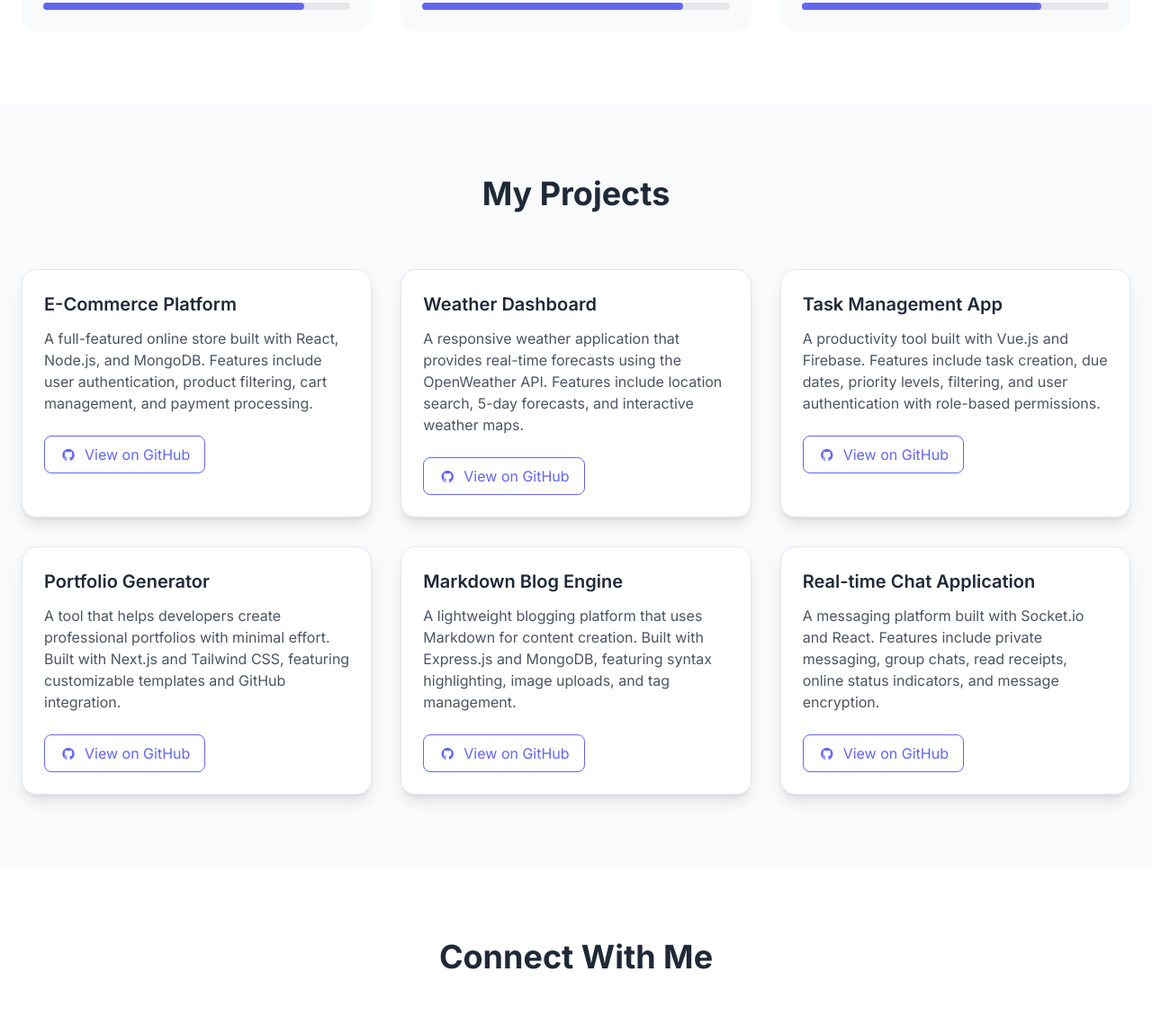
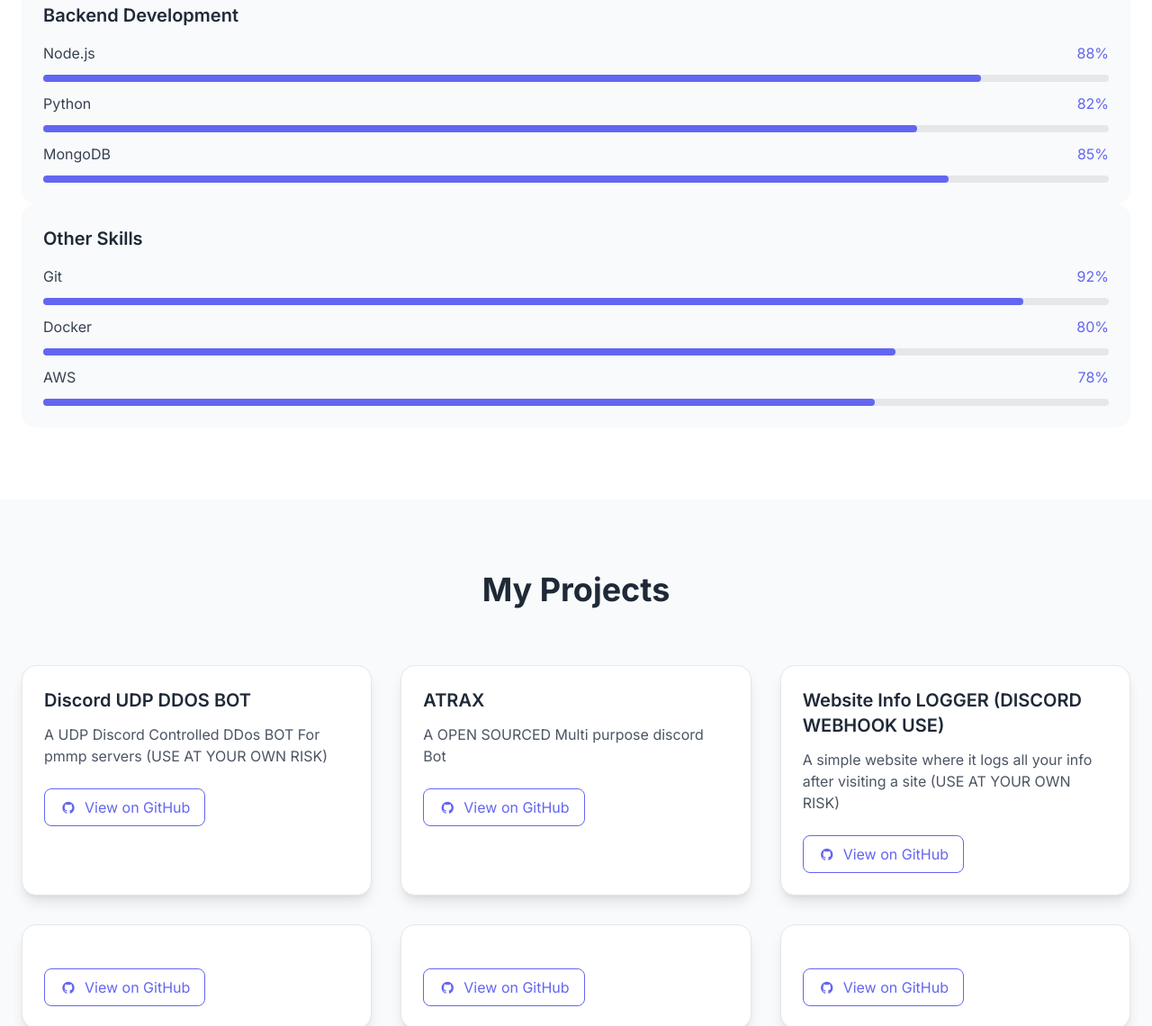
Before and after one commit to slovakians/crvt, a plain HTML site: page index.html in a window 1280 px wide. Shown: the part 1197-2337 px from the top of the page at 90% size. Drawn offline with nearby package versions, Linux system fonts and the light colour scheme.

Commit message:
Update index.html

```diff
--- a/index.html
+++ b/index.html
@@ -99,7 +99,7 @@ width: 100%;
 <span id="animated-text">syzdark</span><span class="cursor"></span>
 </h1>
 <p class="text-xl text-gray-600 mb-12 max-w-xl mx-auto">
-I'm a passionate full-stack developer creating elegant solutions to complex problems. Specializing in modern web technologies and clean, efficient code.
+I'm a passionate developer Specializing in modern web technologies and clean, efficient code.
 </p>
 <a href="#projects" class="btn-primary px-8 py-4 rounded-button text-lg font-medium whitespace-nowrap inline-flex items-center gap-2">
 View Projects
@@ -131,12 +131,6 @@ View Projects
 <div class="h-2 bg-gray-200 rounded-full">
 <div class="h-full bg-primary rounded-full" style="width: 90%"></div>
 </div>
-<div class="flex items-center justify-between">
-<span class="text-gray-700">React</span>
-<span class="text-primary">85%</span>
-</div>
-<div class="h-2 bg-gray-200 rounded-full">
-<div class="h-full bg-primary rounded-full" style="width: 85%"></div>
 </div>
 </div>
 </div>
@@ -202,9 +196,9 @@ View Projects
 <!-- Project Card 1 -->
 <div class="project-card bg-white rounded-lg overflow-hidden shadow-lg border border-gray-200">
 <div class="p-6">
-<h3 class="text-xl font-semibold mb-3">E-Commerce Platform</h3>
-<p class="text-gray-600 mb-6">A full-featured online store built with React, Node.js, and MongoDB. Features include user authentication, product filtering, cart management, and payment processing.</p>
-<a href="https://github.com/syzdark/ecommerce-platform" class="inline-flex items-center gap-2 text-primary hover:text-white hover:bg-primary px-4 py-2 rounded-button transition-colors border border-primary whitespace-nowrap">
+<h3 class="text-xl font-semibold mb-3">Discord UDP DDOS BOT</h3>
+<p class="text-gray-600 mb-6">A UDP Discord Controlled DDos BOT For pmmp servers (USE AT YOUR OWN RISK)</p>
+<a href="https://github.com/slovakians/Discord-DDOS-Bot" class="inline-flex items-center gap-2 text-primary hover:text-white hover:bg-primary px-4 py-2 rounded-button transition-colors border border-primary whitespace-nowrap">
 <span class="w-5 h-5 flex items-center justify-center">
 <i class="ri-github-fill"></i>
 </span>
@@ -215,9 +209,9 @@ View on GitHub
 <!-- Project Card 2 -->
 <div class="project-card bg-white rounded-lg overflow-hidden shadow-lg border border-gray-200">
 <div class="p-6">
-<h3 class="text-xl font-semibold mb-3">Weather Dashboard</h3>
-<p class="text-gray-600 mb-6">A responsive weather application that provides real-time forecasts using the OpenWeather API. Features include location search, 5-day forecasts, and interactive weather maps.</p>
-<a href="https://github.com/syzdark/weather-dashboard" class="inline-flex items-center gap-2 text-primary hover:text-white hover:bg-primary px-4 py-2 rounded-button transition-colors border border-primary whitespace-nowrap">
+<h3 class="text-xl font-semibold mb-3">ATRAX</h3>
+<p class="text-gray-600 mb-6">A OPEN SOURCED Multi purpose discord Bot</p>
+<a href="https://github.com/slovakians/Atrax" class="inline-flex items-center gap-2 text-primary hover:text-white hover:bg-primary px-4 py-2 rounded-button transition-colors border border-primary whitespace-nowrap">
 <span class="w-5 h-5 flex items-center justify-center">
 <i class="ri-github-fill"></i>
 </span>
@@ -228,9 +222,9 @@ View on GitHub
 <!-- Project Card 3 -->
 <div class="project-card bg-white rounded-lg overflow-hidden shadow-lg border border-gray-200">
 <div class="p-6">
-<h3 class="text-xl font-semibold mb-3">Task Management App</h3>
-<p class="text-gray-600 mb-6">A productivity tool built with Vue.js and Firebase. Features include task creation, due dates, priority levels, filtering, and user authentication with role-based permissions.</p>
-<a href="https://github.com/syzdark/task-manager" class="inline-flex items-center gap-2 text-primary hover:text-white hover:bg-primary px-4 py-2 rounded-button transition-colors border border-primary whitespace-nowrap">
+<h3 class="text-xl font-semibold mb-3">Website Info LOGGER (DISCORD WEBHOOK USE)</h3>
+<p class="text-gray-600 mb-6">A simple website where it logs all your info after visiting a site (USE AT YOUR OWN RISK)</p>
+<a href="https://github.com/slovakians/Info-Logger" class="inline-flex items-center gap-2 text-primary hover:text-white hover:bg-primary px-4 py-2 rounded-button transition-colors border border-primary whitespace-nowrap">
 <span class="w-5 h-5 flex items-center justify-center">
 <i class="ri-github-fill"></i>
 </span>
@@ -241,8 +235,8 @@ View on GitHub
 <!-- Project Card 4 -->
 <div class="project-card bg-white rounded-lg overflow-hidden shadow-lg border border-gray-200">
 <div class="p-6">
-<h3 class="text-xl font-semibold mb-3">Portfolio Generator</h3>
-<p class="text-gray-600 mb-6">A tool that helps developers create professional portfolios with minimal effort. Built with Next.js and Tailwind CSS, featuring customizable templates and GitHub integration.</p>
+<h3 class="text-xl font-semibold mb-3"></h3>
+<p class="text-gray-600 mb-6"></p>
 <a href="https://github.com/syzdark/portfolio-generator" class="inline-flex items-center gap-2 text-primary hover:text-white hover:bg-primary px-4 py-2 rounded-button transition-colors border border-primary whitespace-nowrap">
 <span class="w-5 h-5 flex items-center justify-center">
 <i class="ri-github-fill"></i>
@@ -254,8 +248,8 @@ View on GitHub
 <!-- Project Card 5 -->
 <div class="project-card bg-white rounded-lg overflow-hidden shadow-lg border border-gray-200">
 <div class="p-6">
-<h3 class="text-xl font-semibold mb-3">Markdown Blog Engine</h3>
-<p class="text-gray-600 mb-6">A lightweight blogging platform that uses Markdown for content creation. Built with Express.js and MongoDB, featuring syntax highlighting, image uploads, and tag management.</p>
+<h3 class="text-xl font-semibold mb-3"></h3>
+<p class="text-gray-600 mb-6"></p>
 <a href="https://github.com/syzdark/markdown-blog" class="inline-flex items-center gap-2 text-primary hover:text-white hover:bg-primary px-4 py-2 rounded-button transition-colors border border-primary whitespace-nowrap">
 <span class="w-5 h-5 flex items-center justify-center">
 <i class="ri-github-fill"></i>
@@ -267,8 +261,8 @@ View on GitHub
 <!-- Project Card 6 -->
 <div class="project-card bg-white rounded-lg overflow-hidden shadow-lg border border-gray-200">
 <div class="p-6">
-<h3 class="text-xl font-semibold mb-3">Real-time Chat Application</h3>
-<p class="text-gray-600 mb-6">A messaging platform built with Socket.io and React. Features include private messaging, group chats, read receipts, online status indicators, and message encryption.</p>
+<h3 class="text-xl font-semibold mb-3"></h3>
+<p class="text-gray-600 mb-6"></p>
 <a href="https://github.com/syzdark/realtime-chat" class="inline-flex items-center gap-2 text-primary hover:text-white hover:bg-primary px-4 py-2 rounded-button transition-colors border border-primary whitespace-nowrap">
 <span class="w-5 h-5 flex items-center justify-center">
 <i class="ri-github-fill"></i>
@@ -286,7 +280,7 @@ View on GitHub
 <h2 class="text-4xl font-bold mb-16 text-center">Connect With Me</h2>
 <div class="grid grid-cols-1 md:grid-cols-3 gap-8 max-w-4xl mx-auto">
     <!-- GitHub Card -->
-    <a href="https://github.com/syzdark" target="_blank" class="group">
+    <a href="https://github.com/slovakians" target="_blank" class="group">
         <div class="bg-gray-50 rounded-lg p-8 text-center transition-all duration-300 hover:shadow-lg hover:-translate-y-2">
             <div class="w-16 h-16 mx-auto mb-6 text-gray-800 group-hover:text-primary flex items-center justify-center">
                 <i class="ri-github-fill ri-3x"></i>
@@ -296,7 +290,7 @@ View on GitHub
         </div>
     </a>
     <!-- Discord Card -->
-    <a href="https://discord.gg/syzdark" target="_blank" class="group">
+    <a href="https://discord.gg/BguMpCp9Ut" target="_blank" class="group">
         <div class="bg-gray-50 rounded-lg p-8 text-center transition-all duration-300 hover:shadow-lg hover:-translate-y-2">
             <div class="w-16 h-16 mx-auto mb-6 text-gray-800 group-hover:text-primary flex items-center justify-center">
                 <i class="ri-discord-fill ri-3x"></i>
@@ -306,7 +300,7 @@ View on GitHub
         </div>
     </a>
     <!-- YouTube Card -->
-    <a href="https://youtube.com/@syzdark" target="_blank" class="group">
+    <a href="https://youtube.com/@ShadBG" target="_blank" class="group">
         <div class="bg-gray-50 rounded-lg p-8 text-center transition-all duration-300 hover:shadow-lg hover:-translate-y-2">
             <div class="w-16 h-16 mx-auto mb-6 text-gray-800 group-hover:text-primary flex items-center justify-center">
                 <i class="ri-youtube-fill ri-3x"></i>
@@ -319,15 +313,15 @@ View on GitHub
 <!-- Social Stats -->
 <div class="mt-16 grid grid-cols-1 md:grid-cols-3 gap-8 max-w-4xl mx-auto">
     <div class="bg-white rounded-lg p-6 text-center border border-gray-200 shadow-sm">
-        <div class="text-3xl font-bold text-primary mb-2">15.2K</div>
+        <div class="text-3xl font-bold text-primary mb-2">1</div>
         <div class="text-gray-600">GitHub Followers</div>
     </div>
     <div class="bg-white rounded-lg p-6 text-center border border-gray-200 shadow-sm">
-        <div class="text-3xl font-bold text-primary mb-2">8.5K</div>
+        <div class="text-3xl font-bold text-primary mb-2">95</div>
         <div class="text-gray-600">Discord Members</div>
     </div>
     <div class="bg-white rounded-lg p-6 text-center border border-gray-200 shadow-sm">
-        <div class="text-3xl font-bold text-primary mb-2">25.7K</div>
+        <div class="text-3xl font-bold text-primary mb-2">141</div>
         <div class="text-gray-600">YouTube Subscribers</div>
     </div>
 </div>
```
